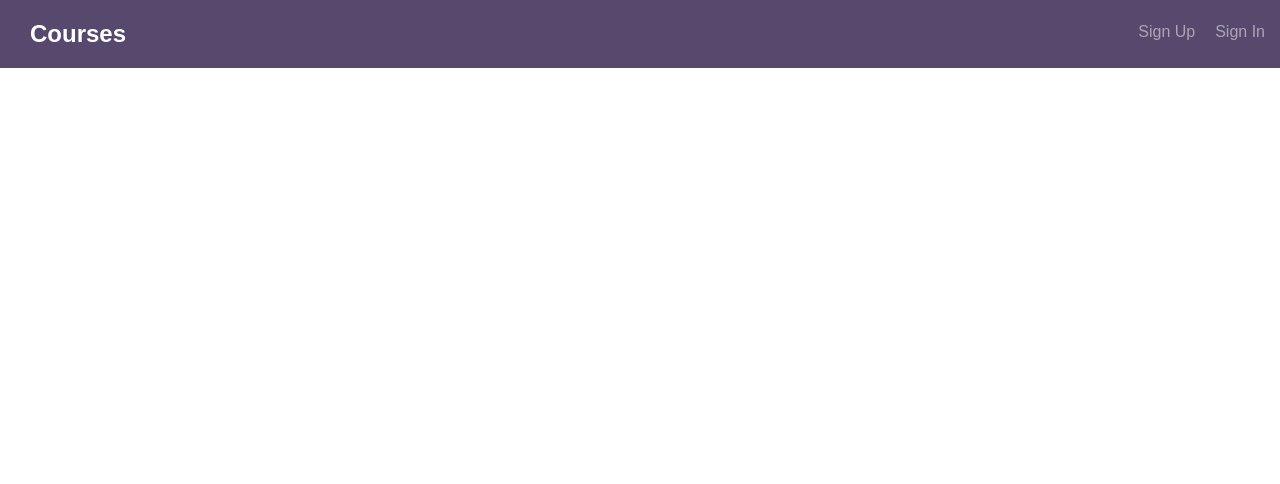
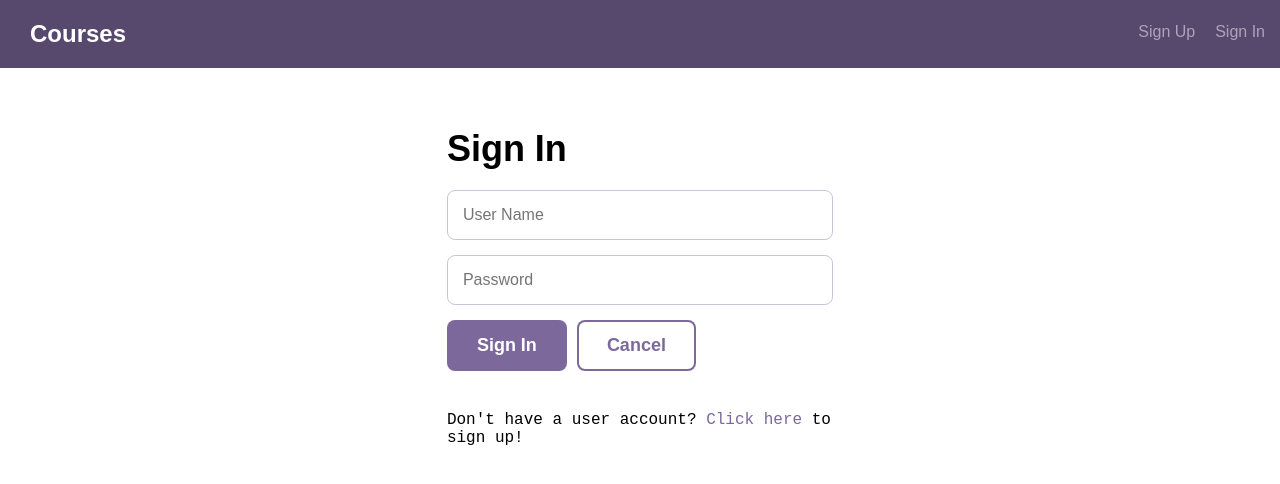
Before and after one commit to Codenuggets/Full-Stack-App-with-React-and-Rest-Api-TD-Project-10, a React (Create React App) app in the folder client/: page /signin in a window 1280 px wide. Shown: the top 484 px of the page. Built offline with nearby package versions, Linux system fonts and the light colour scheme.

Commit message:
Added Form and added UserSignIn functionality

```diff
--- a/client/src/App.js
+++ b/client/src/App.js
@@ -8,10 +8,12 @@ import {
 import Header from './components/Header';
 import Courses from './components/Courses';
 import CourseDetail from './components/CourseDetail';
+import UserSignIn from './components/UserSignIn';
 import withContext from './Context';
 
 const CoursesWithContext = withContext(Courses);
 const CourseDetailWithContext = withContext(CourseDetail);
+const UserSignInWithContext = withContext(UserSignIn);
 
 export default () => (
   <BrowserRouter>
@@ -21,6 +23,7 @@ export default () => (
       <Switch>
         <Route exact path="/" component={CoursesWithContext} />
         <Route path="/courses/:id" component={CourseDetailWithContext} />
+        <Route path="/signin" component={UserSignInWithContext} />
       </Switch>
     </div>
   </BrowserRouter>
--- a/client/src/components/CourseDetail.js
+++ b/client/src/components/CourseDetail.js
@@ -12,6 +12,7 @@ export default class CourseDetail extends Component {
     const { context } = this.props;
     const course = await context.actions.loadCourse(this.props.match.params.id);
     this.setState({
+      id: course.id,
       title: course.title,
       description: course.description,
       estimatedTime: course.estimatedTime,
@@ -46,7 +47,7 @@ export default class CourseDetail extends Component {
         <div className="bounds">
           <div className="grid-100">
             <span>
-              <a className="button" href="#">Update Course</a>
+              <a className="button" href={'/courses/' + this.state.id + '/update'}>Update Course</a>
               <a className="button" href="#">Delete Course</a>
             </span>
             <a className="button button-secondary" href="/">
--- /dev/null
+++ b/client/src/components/Form.js
@@ -0,0 +1,53 @@
+import React from 'react';
+
+export default (props) => {
+  const {
+    cancel,
+    errors,
+    submit,
+    submitButtonText,
+    elements,
+  } = props;
+
+  function handleSubmit(event) {
+    event.preventDefault();
+    submit();
+  }
+
+  function handleCancel(event) {
+    event.preventDefault();
+    cancel();
+  }
+
+  return (
+    <div>
+      <ErrorsDisplay errors={errors} />
+      <form onSubmit={handleSubmit}>
+        {elements()}
+        <div className="pad-bottom">
+          <button className="button" type="submit">{submitButtonText}</button>
+          <button className="button button-secondary" onClick={handleCancel}>Cancel</button>
+        </div>
+      </form>
+    </div>
+  );
+}
+
+function ErrorsDisplay({ errors }) {
+  let errorsDisplay = null;
+
+  if (errors.length) {
+    errorsDisplay = (
+      <div>
+        <h2 className="validation--errors--label">Validation errors</h2>
+        <div className="validation-errors">
+          <ul>
+            {errors.map((error, i) => <li key={i}>{error}</li>)}
+          </ul>
+        </div>
+      </div>
+    );
+  }
+
+  return errorsDisplay;
+}
--- a/client/src/components/UserSignIn.js
+++ b/client/src/components/UserSignIn.js
@@ -0,0 +1,85 @@
+import React, { Component } from 'react';
+import { Link } from 'react-router-dom';
+import Form from './Form';
+
+export default class UserSignIn extends Component {
+  state = {
+    username: '',
+    password: '',
+    errors: [],
+  }
+
+  change = (event) => {
+    const name = event.target.name;
+    const value = event.target.value;
+
+    this.setState(() => {
+      return {
+        [name]: value
+      };
+    });
+  }
+
+  submit = () => {
+    const { context } = this.props;
+    const { from } = this.props.location.state || { from: { pathname: '/authenticated' } };
+    const { username, password } = this.state;
+    context.actions.signIn(username, password)
+      .then(user => {
+        if(user === null){
+          this.setState(() => {
+            return { errors: ['Sign-in was unsuccessful'] };
+          });
+        } else {
+          this.props.history.push(from);
+          console.log(`SUCCESS! ${username} is now signed in!`);
+        }
+      })
+      .catch(err => {
+        console.log(err);
+        this.props.history.push('/error');
+      });
+  }
+
+  cancel = () => {
+    this.props.history.push('/');
+  }
+
+  render() {
+    const { username, password, errors } = this.state;
+
+    return (
+      <div className="bounds">
+        <div className="grid-33 centered signin">
+          <h1>Sign In</h1>
+          <Form
+            cancel={this.cancel}
+            errors={errors}
+            submit={this.submit}
+            submitButtonText="Sign In"
+            elements={() => (
+              <React.Fragment>
+                <input
+                  id="username"
+                  name="username"
+                  type="text"
+                  value={username}
+                  onChange={this.change}
+                  placeholder="User Name" />
+                <input
+                  id="password"
+                  name="password"
+                  type="password"
+                  value={password}
+                  onChange={this.change}
+                  placeholder="Password" />
+              </React.Fragment>
+            )} />
+          <p>
+            Don't have a user account? <Link to="/signup">Click here</Link> to sign up!
+          </p>
+        </div>
+      </div>
+    );
+  }
+}
```
Also changed, not shown: client/src/components/UpdateCourse.js (+9 -0 lines), 2 other files (tests, documents, lock files or other folders).
